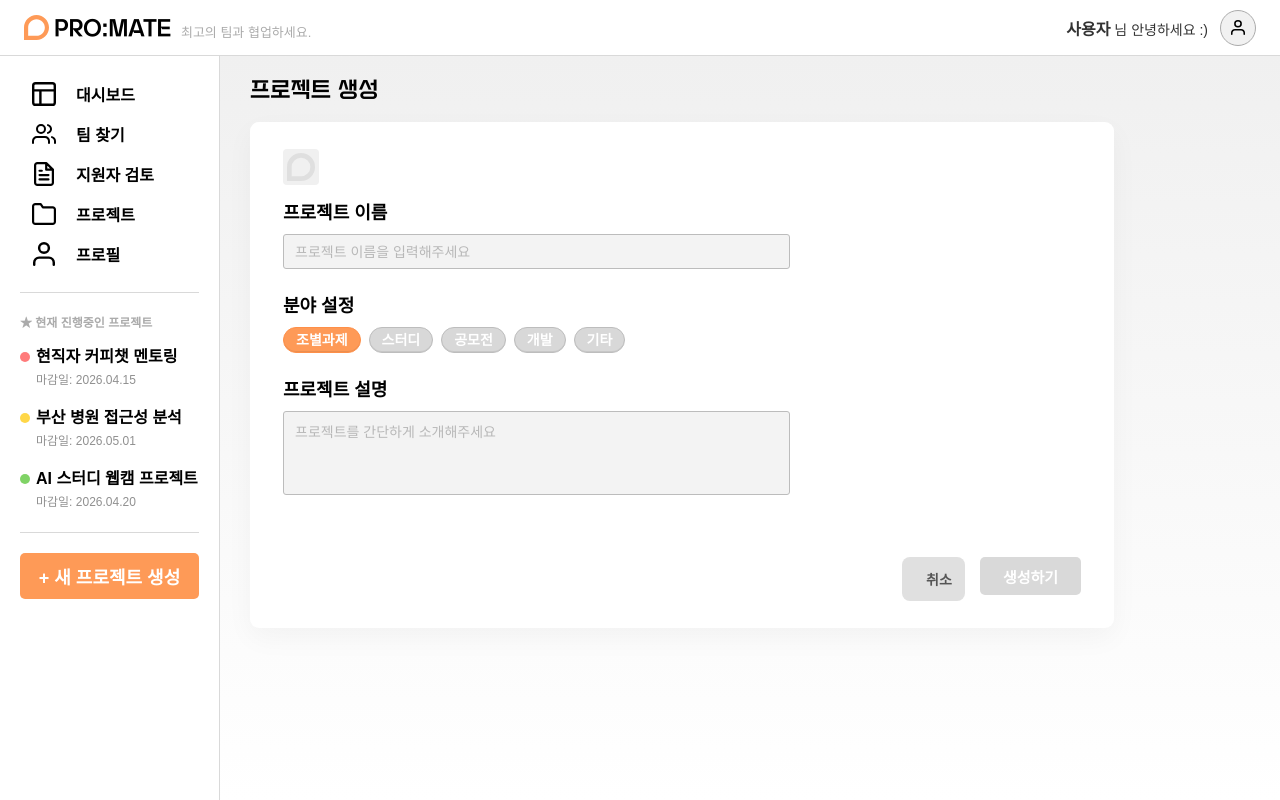
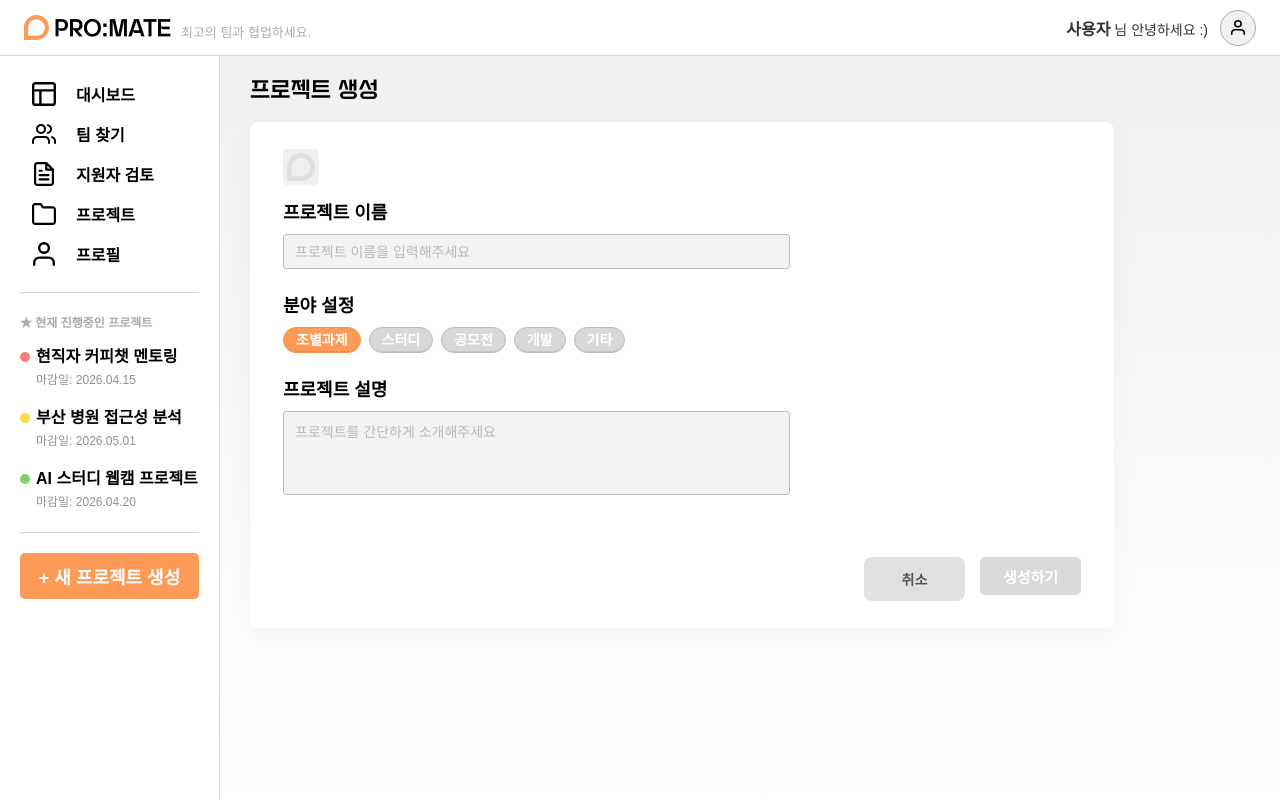
Before and after one commit to pknu-wap/promate, a React (Vite) app in the folder FE/: page /teammaking in a window 1280 px wide. Built offline with nearby package versions, Linux system fonts and the light colour scheme; no server answers; a web font is replaced by a local one.

Commit message:
style: 버튼 디자인 수정
hover 수정

```diff
--- a/FE/src/pages/TaskBoard/TaskBoard.css
+++ b/FE/src/pages/TaskBoard/TaskBoard.css
@@ -174,7 +174,8 @@
 }
 
 .task-board__action-button:hover {
-  transform: translateY(-1px);
+
+
 }
 
 .task-board__action-button--cancel {
@@ -182,8 +183,17 @@
   color: #ffffff;
 }
 
+.task-board__action-button--cancel:hover {
+  background: #b0b0b0;
+  color: #ffffff;
+}
+
 .task-board__action-button--complete {
   background: #fe9a57;
+}
+
+.task-board__action-button--complete:hover {
+  background-color: #f08040;
 }
 
 .task-board__status {
--- a/FE/src/pages/Teammaking/TeammakingPage.css
+++ b/FE/src/pages/Teammaking/TeammakingPage.css
@@ -168,7 +168,9 @@ body {
 }
 
 .btn-cancel {
-  width: 63px;
+
+
+    width: 101px;
   height: 38px;
   padding: 0;
   border-radius: 5px;
@@ -178,9 +180,8 @@ body {
   font-size: 15px;
   font-weight: 800;
   cursor: pointer;
-  transition: background-color 0.18s ease;
+  transition: background-color 0.18s ease, transform 0.1s ease;
   font-family: inherit;
-  white-space: nowrap;
 }
 
 .btn-cancel:hover {
@@ -203,7 +204,7 @@ body {
 }
 
 .btn-submit:hover {
-  background-color: #ee8846;
+  background-color: #f08040;
 }
 
 .btn-submit:disabled {
```
